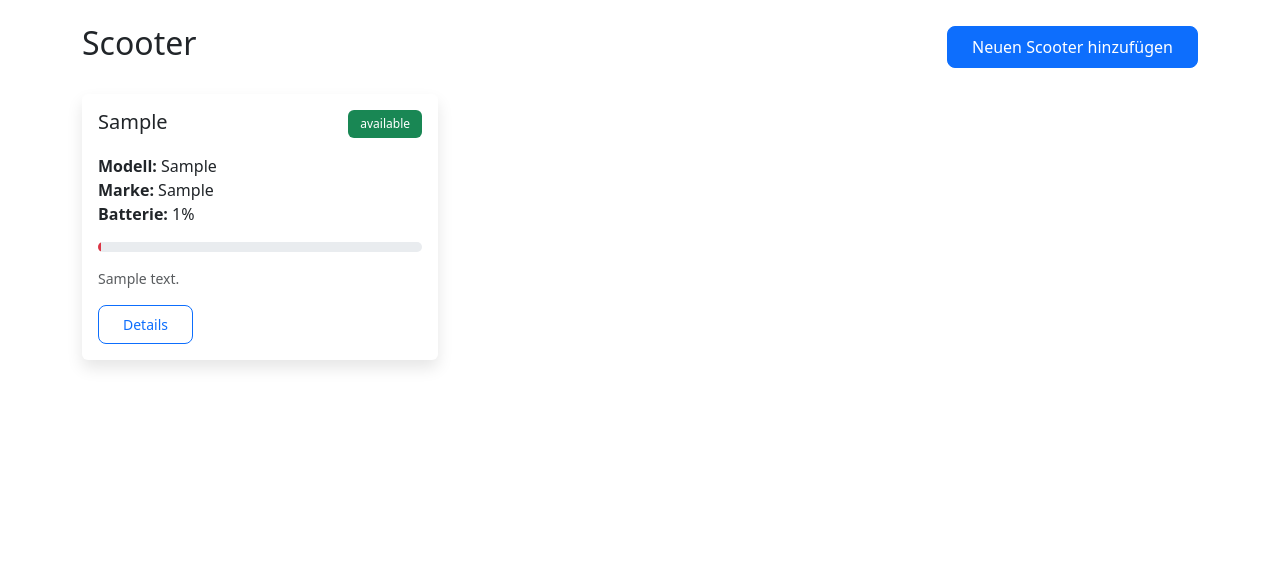
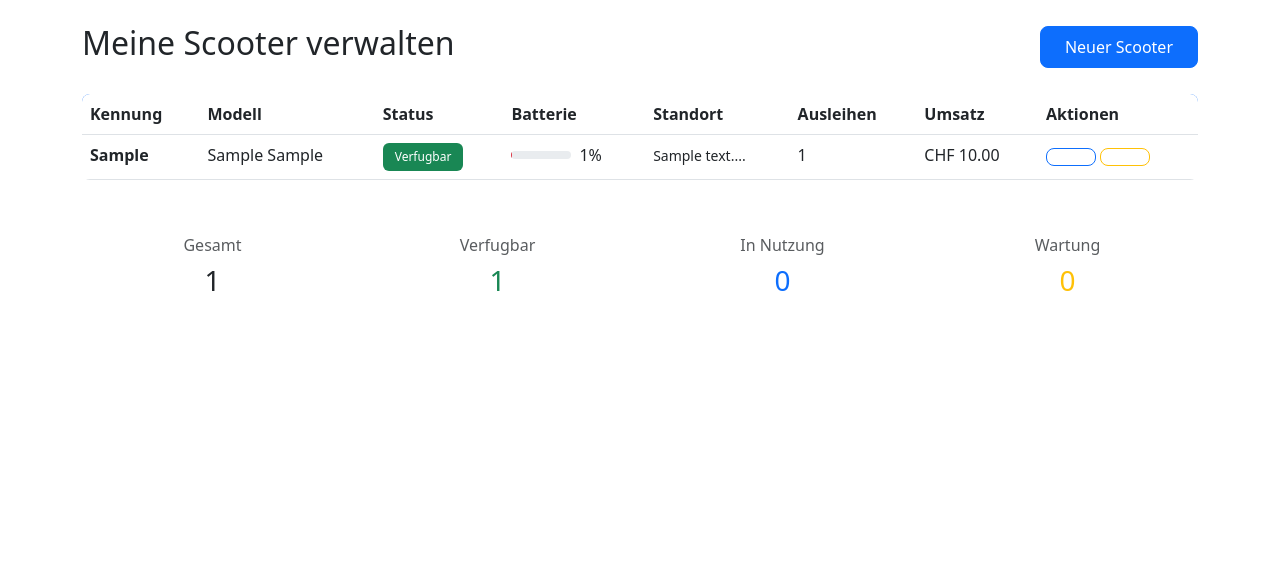
Before and after one commit to eazybusiness/scooter-share-pro, a Flask app: page /scooters in a window 1280 px wide. Shown: the part 62-623 px from the top of the page. Run offline with Flask 3, Linux system fonts and the light colour scheme; a user stored in the database is signed in; tables that the repository leaves empty hold one stand-in row (values such as "Sample post").

Commit message:
Fix all reported bugs and implement UX improvements
- Fix scooter maintenance status display bug
- Enable email address editing in user profile
- Fix scooter settings not saving (correct field names)
- Replace EUR with CHF throughout the application
- Replace ß with ss for German localization
- Add ratings display functionality for providers and customers
- Improve provider dashboard UX - separate scooter management from customer rentals
- Providers now see only their own scooters and rental history
- Customers see only available scooters and their own rentals

```diff
--- a/app/models/payment.py
+++ b/app/models/payment.py
@@ -19,7 +19,7 @@ class Payment(db.Model):
 
     # Payment details
     amount = db.Column(db.Numeric(10, 2), nullable=False)
-    currency = db.Column(db.String(3), default='EUR', nullable=False)
+    currency = db.Column(db.String(3), default='CHF', nullable=False)
     payment_method = db.Column(db.Enum('credit_card', 'paypal', 'bank_transfer', 'cash',
                                       name='payment_methods'),
                               nullable=False)
--- a/app/templates/auth/profile.html
+++ b/app/templates/auth/profile.html
@@ -26,8 +26,7 @@
 
                     <div class="mb-3">
                         <label for="email" class="form-label">E-Mail</label>
-                        <input type="email" class="form-control" id="email" value="{{ user.email }}" disabled>
-                        <div class="form-text">E-Mail kann nicht geändert werden</div>
+                        <input type="email" class="form-control" id="email" name="email" value="{{ user.email }}" required>
                     </div>
 
                     <div class="mb-3">
--- a/app/templates/dashboard/admin.html
+++ b/app/templates/dashboard/admin.html
@@ -66,7 +66,7 @@
         <div class="card shadow">
             <div class="card-body text-center">
                 <h5 class="card-title">Gesamtumsatz</h5>
-                <h2 class="text-success">€{{ "%.2f"|format(rental_stats['total_revenue']) }}</h2>
+                <h2 class="text-success">CHF {{ "%.2f"|format(rental_stats['total_revenue']) }}</h2>
             </div>
         </div>
     </div>
@@ -120,7 +120,7 @@
                                 </div>
                                 <div class="text-end">
                                     <span class="badge bg-{{ 'success' if rental.status == 'completed' else 'secondary' }}">{{ rental.status }}</span>
-                                    <br><small>€{{ "%.2f"|format(rental.total_cost or 0) }}</small>
+                                    <br><small>CHF {{ "%.2f"|format(rental.total_cost or 0) }}</small>
                                 </div>
                             </div>
                         </a>
--- a/app/templates/dashboard/customer.html
+++ b/app/templates/dashboard/customer.html
@@ -11,7 +11,7 @@
     <p><strong>Scooter:</strong> {{ active_rental.scooter.identifier }} ({{ active_rental.scooter.model }})</p>
     <p><strong>Gestartet:</strong> {{ active_rental.start_time.strftime('%d.%m.%Y %H:%M') }}</p>
     <p><strong>Dauer:</strong> {{ active_rental.get_duration_minutes() }} Minuten</p>
-    <p><strong>Kosten:</strong> €{{ "%.2f"|format(active_rental.calculate_cost() or 0) }}</p>
+    <p><strong>Kosten:</strong> CHF {{ "%.2f"|format(active_rental.calculate_cost() or 0) }}</p>
     <a href="{{ url_for('web.rental_detail', rental_id=active_rental.id) }}" class="btn btn-primary">Details anzeigen</a>
 </div>
 {% endif %}
@@ -30,7 +30,7 @@
         <div class="card shadow">
             <div class="card-body text-center">
                 <h5 class="card-title">Ausgegeben</h5>
-                <h2 class="text-success">€{{ "%.2f"|format(user_stats['total_spent']) }}</h2>
+                <h2 class="text-success">CHF {{ "%.2f"|format(user_stats['total_spent']) }}</h2>
             </div>
         </div>
     </div>
@@ -92,7 +92,7 @@
                                 </div>
                                 <div class="text-end">
                                     <span class="badge bg-{{ 'success' if rental.status == 'completed' else 'primary' }}">{{ rental.status }}</span>
-                                    <br><small>€{{ "%.2f"|format(rental.total_cost or 0) }}</small>
+                                    <br><small>CHF {{ "%.2f"|format(rental.total_cost or 0) }}</small>
                                 </div>
                             </div>
                         </a>
--- a/app/templates/dashboard/provider.html
+++ b/app/templates/dashboard/provider.html
@@ -48,7 +48,7 @@
         <div class="card shadow">
             <div class="card-body text-center">
                 <h5 class="card-title">Gesamtumsatz</h5>
-                <h2 class="text-success">€{{ "%.2f"|format(stats['total_revenue']) }}</h2>
+                <h2 class="text-success">CHF {{ "%.2f"|format(stats['total_revenue']) }}</h2>
             </div>
         </div>
     </div>
@@ -115,7 +115,7 @@
                                 </div>
                                 <div class="text-end">
                                     <span class="badge bg-{{ 'success' if rental.status == 'completed' else 'primary' }}">{{ rental.status }}</span>
-                                    <br><small>€{{ "%.2f"|format(rental.total_cost or 0) }}</small>
+                                    <br><small>CHF {{ "%.2f"|format(rental.total_cost or 0) }}</small>
                                 </div>
                             </div>
                         </a>
--- a/app/templates/index.html
+++ b/app/templates/index.html
@@ -29,7 +29,7 @@
                 <div class="card h-100">
                     <div class="card-body">
                         <h5 class="card-title">Sicher unterwegs</h5>
-                        <p class="card-text">Regelmäßig gewartete Scooter für Ihre Sicherheit.</p>
+                        <p class="card-text">Regelmassig gewartete Scooter fur Ihre Sicherheit.</p>
                     </div>
                 </div>
             </div>
--- a/app/templates/rentals/list.html
+++ b/app/templates/rentals/list.html
@@ -28,7 +28,7 @@
                 <td>{{ rental.start_time.strftime('%d.%m.%Y %H:%M') }}</td>
                 <td>{{ rental.end_time.strftime('%d.%m.%Y %H:%M') if rental.end_time else '-' }}</td>
                 <td>{{ rental.duration_minutes if rental.duration_minutes else '-' }} min</td>
-                <td>€{{ "%.2f"|format(rental.total_cost or 0) }}</td>
+                <td>CHF {{ "%.2f"|format(rental.total_cost or 0) }}</td>
                 <td>
                     <span class="badge bg-{{ 'success' if rental.status == 'completed' else 'primary' if rental.status == 'active' else 'secondary' }}">
                         {{ rental.status }}
--- a/app/templates/scooters/create.html
+++ b/app/templates/scooters/create.html
@@ -37,7 +37,7 @@
                                     <option value="available">Verfügbar</option>
                                     <option value="in_use">In Benutzung</option>
                                     <option value="maintenance">Wartung</option>
-                                    <option value="out_of_service">Außer Betrieb</option>
+                                    <option value="offline">Ausser Betrieb</option>
                                 </select>
                             </div>
                         </div>
--- /dev/null
+++ b/app/templates/scooters/manage.html
@@ -0,0 +1,121 @@
+{% extends "base.html" %}
+
+{% block title %}Meine Scooter - ScooterShare Pro{% endblock %}
+
+{% block content %}
+<div class="d-flex justify-content-between align-items-center mb-4">
+    <h2>Meine Scooter verwalten</h2>
+    <a href="{{ url_for('web.create_scooter') }}" class="btn btn-primary">
+        <i class="bi bi-plus-circle"></i> Neuer Scooter
+    </a>
+</div>
+
+{% if scooters %}
+<div class="table-responsive">
+    <table class="table table-hover">
+        <thead>
+            <tr>
+                <th>Kennung</th>
+                <th>Modell</th>
+                <th>Status</th>
+                <th>Batterie</th>
+                <th>Standort</th>
+                <th>Ausleihen</th>
+                <th>Umsatz</th>
+                <th>Aktionen</th>
+            </tr>
+        </thead>
+        <tbody>
+            {% for scooter in scooters %}
+            <tr>
+                <td><strong>{{ scooter.identifier }}</strong></td>
+                <td>{{ scooter.brand }} {{ scooter.model }}</td>
+                <td>
+                    {% if scooter.status == 'available' %}
+                        <span class="badge bg-success">Verfugbar</span>
+                    {% elif scooter.status == 'in_use' %}
+                        <span class="badge bg-primary">In Benutzung</span>
+                    {% elif scooter.status == 'maintenance' %}
+                        <span class="badge bg-warning">Wartung</span>
+                    {% else %}
+                        <span class="badge bg-secondary">Offline</span>
+                    {% endif %}
+                </td>
+                <td>
+                    <div class="d-flex align-items-center">
+                        <div class="progress" style="width: 60px; height: 8px;">
+                            <div class="progress-bar {% if scooter.battery_level > 50 %}bg-success{% elif scooter.battery_level > 20 %}bg-warning{% else %}bg-danger{% endif %}"
+                                 role="progressbar"
+                                 style="width: {{ scooter.battery_level }}%">
+                            </div>
+                        </div>
+                        <span class="ms-2">{{ scooter.battery_level }}%</span>
+                    </div>
+                </td>
+                <td>
+                    {% if scooter.address %}
+                        <small>{{ scooter.address[:30] }}...</small>
+                    {% else %}
+                        <small class="text-muted">{{ scooter.latitude }}, {{ scooter.longitude }}</small>
+                    {% endif %}
+                </td>
+                <td>{{ scooter.rentals.count() }}</td>
+                <td>CHF {{ "%.2f"|format(scooter.get_total_revenue()) }}</td>
+                <td>
+                    <a href="{{ url_for('web.scooter_detail', scooter_id=scooter.id) }}" class="btn btn-sm btn-outline-primary" title="Details">
+                        <i class="bi bi-eye"></i>
+                    </a>
+                    <a href="{{ url_for('web.edit_scooter', scooter_id=scooter.id) }}" class="btn btn-sm btn-outline-warning" title="Bearbeiten">
+                        <i class="bi bi-pencil"></i>
+                    </a>
+                </td>
+            </tr>
+            {% endfor %}
+        </tbody>
+    </table>
+</div>
+
+<div class="mt-4">
+    <div class="row">
+        <div class="col-md-3">
+            <div class="card">
+                <div class="card-body text-center">
+                    <h6 class="text-muted">Gesamt</h6>
+                    <h3>{{ scooters|length }}</h3>
+                </div>
+            </div>
+        </div>
+        <div class="col-md-3">
+            <div class="card">
+                <div class="card-body text-center">
+                    <h6 class="text-muted">Verfugbar</h6>
+                    <h3 class="text-success">{{ scooters|selectattr('status', 'equalto', 'available')|list|length }}</h3>
+                </div>
+            </div>
+        </div>
+        <div class="col-md-3">
+            <div class="card">
+                <div class="card-body text-center">
+                    <h6 class="text-muted">In Nutzung</h6>
+                    <h3 class="text-primary">{{ scooters|selectattr('status', 'equalto', 'in_use')|list|length }}</h3>
+                </div>
+            </div>
+        </div>
+        <div class="col-md-3">
+            <div class="card">
+                <div class="card-body text-center">
+                    <h6 class="text-muted">Wartung</h6>
+                    <h3 class="text-warning">{{ scooters|selectattr('status', 'equalto', 'maintenance')|list|length }}</h3>
+                </div>
+            </div>
+        </div>
+    </div>
+</div>
+
+{% else %}
+<div class="alert alert-info">
+    <h5>Noch keine Scooter vorhanden</h5>
+    <p>Sie haben noch keine Scooter hinzugefugt. Klicken Sie auf "Neuer Scooter" um Ihren ersten Scooter anzulegen.</p>
+</div>
+{% endif %}
+{% endblock %}
--- a/app/web/auth.py
+++ b/app/web/auth.py
@@ -89,12 +89,14 @@ def profile():
         first_name = request.form.get('first_name')
         last_name = request.form.get('last_name')
         phone = request.form.get('phone')
+        email = request.form.get('email')
 
         updated_user, error = auth_service.update_profile(
             current_user,
             first_name=first_name,
             last_name=last_name,
-            phone=phone
+            phone=phone,
+            email=email
         )
 
         if error:
```
Also changed, not shown: app/services/auth_service.py (+6 -1 lines), app/services/rental_service.py (+14 -0 lines), app/services/scooter_service.py (+11 -2 lines), app/templates/rentals/detail.html (+4 -4 lines), app/templates/rentals/provider_list.html (added, +105 -0 lines), app/templates/scooters/detail.html (+48 -1 lines), app/templates/scooters/edit.html (+21 -13 lines), app/web/rentals.py (+8 -3 lines), app/web/scooters.py (+11 -8 lines).
